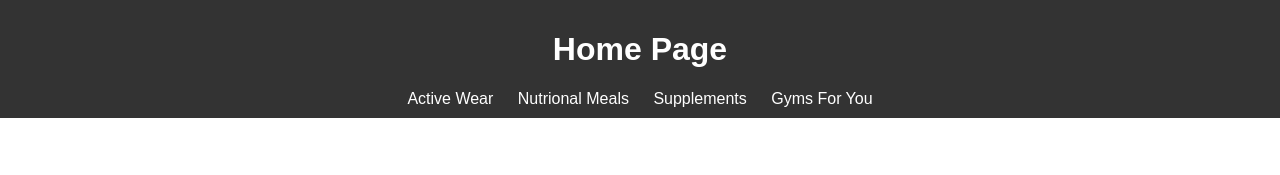
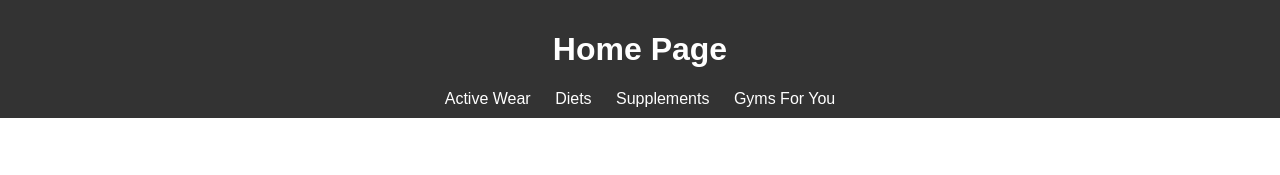
Before and after one commit to billieclare/fitnessassessment, a plain HTML site: page index.html in a window 1280 px wide. Shown: the top 175 px of the page. Drawn offline with Linux system fonts and the light colour scheme.

Commit message:
Update index.html

```diff
--- a/index.html
+++ b/index.html
@@ -20,7 +20,7 @@ marquee {font-size: x-large;}
     <h1>Home Page</h1>
     <nav>
         <a href="page1.html">Active Wear</a>
-        <a href="page2.html">Nutrional Meals</a>
+        <a href="page2.html">Diets</a>
         <a href="page3.html">Supplements</a>
         <a href="page4.html">Gyms For You</a>
     </nav>
```
